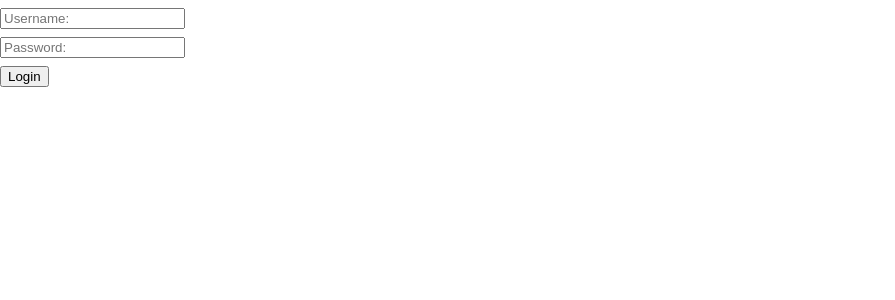
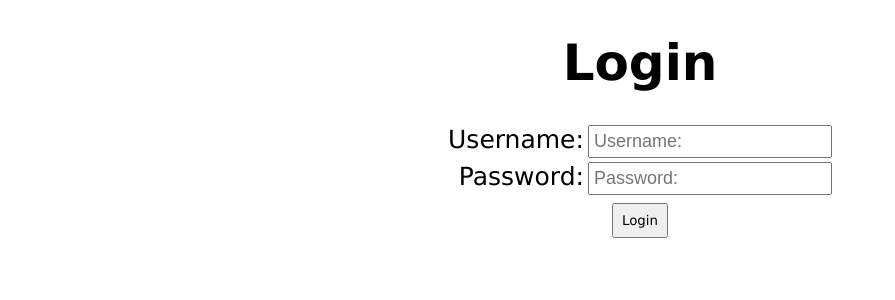
Before and after one commit to DCAG/Messenger, a React (Vite) app in the folder client/: page /Login in a window 1280 px wide. Shown: the top 300 px of the page, without its empty margins (0-895 px from the left). Built offline with nearby package versions, Linux system fonts and the light colour scheme.

Commit message:
style login form

```diff
--- a/client/src/App.css
+++ b/client/src/App.css
@@ -413,3 +413,47 @@ body {
   color: #FFFFFF;
   transform: translate(-100%, -1px) scaleY(75%);
 }
+
+.login-page {
+  display: flex;
+  flex-direction: column;
+  width: 100%;
+  height: 100vh;
+}
+
+.login-page h1 {
+  align-self: center;
+}
+
+.login-form {
+  align-self: center;
+  height: 100vh;
+  display: inline-block;
+  vertical-align: middle;
+}
+
+.login-form--fields {
+  display: grid;
+  grid-template-columns: max-content max-content;
+  grid-gap: 0.25rem;
+}
+
+.login-form--fields label {
+  text-align: right;
+}
+
+.login-form input[type="text"],
+.login-form input[type="password"] {
+  font-size: large;
+  padding: 0.25rem;
+}
+
+.login-form--actions {
+  text-align: center;
+}
+
+.login-form button[type="submit"] {
+  padding: 0.5rem;
+  margin: 0.5rem;
+  font-family: inherit;
+}
--- a/client/src/pages/Login.jsx
+++ b/client/src/pages/Login.jsx
@@ -30,11 +30,19 @@ function Login() {
   }
 
   return (
-    <div>
+    <div className='login-page'>
+      <h1>Login</h1>
       <form onSubmit={handleLogin} className='login-form'>
-        <input type="text" name="username" value={username} onChange={e => setUsername(e.target.value)} placeholder='Username:' required /> <br />
-        <input type="password" name="password" value={password} onChange={e => setPassword(e.target.value)} placeholder='Password:' required /> <br />
-        <input type='submit' value="Login" /> <br />
+        <div className='login-form--fields'>
+          <label htmlFor="username">Username: </label>
+          <input type="text" name="username" value={username} onChange={e => setUsername(e.target.value)} placeholder='Username:' required />
+          <label htmlFor="password">Password: </label>
+          <input type="password" name="password" value={password} onChange={e => setPassword(e.target.value)} placeholder='Password:' required />
+        </div>
+        <div className='login-form--actions'>
+          <button type='submit'>Login</button>
+          <span></span>
+        </div>
       </form>
     </div>
   )
```
